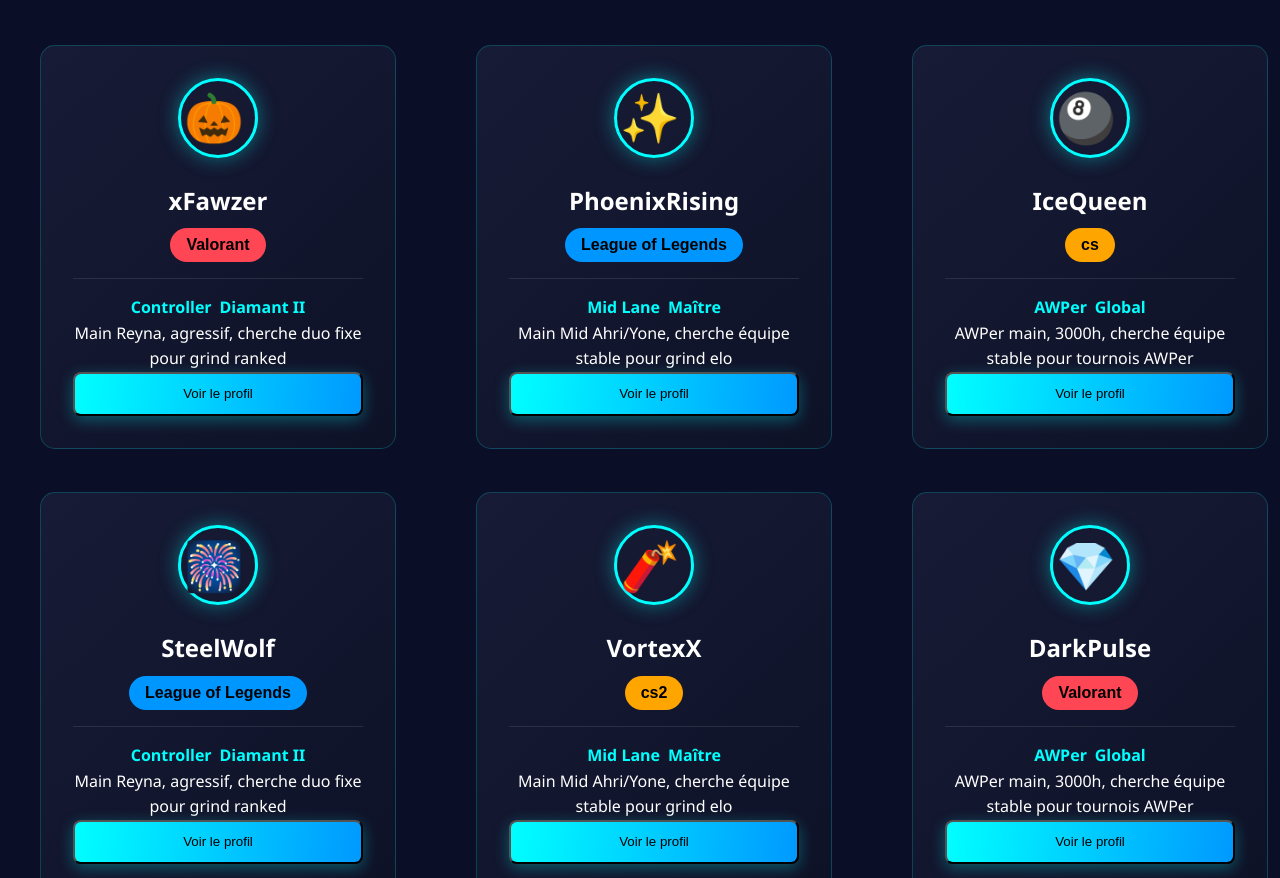
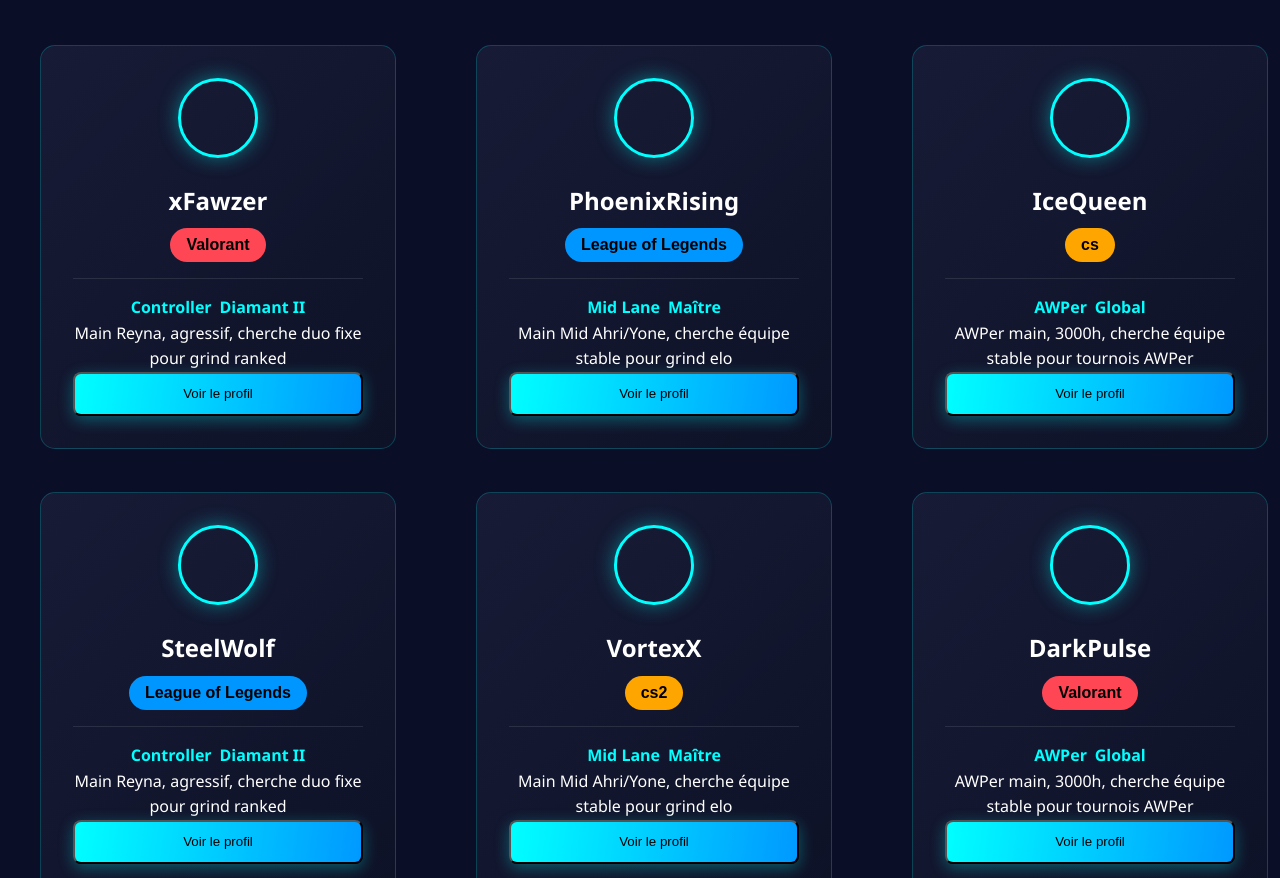
Before and after one commit to MohamedBoussouir/TeamUp.gg, a plain HTML site: page index.html in a window 1280 px wide. Shown: the part 1716-2594 px from the top of the page. Drawn offline with Linux system fonts and the light colour scheme.

```diff
--- a/index.html
+++ b/index.html
@@ -123,7 +123,7 @@
         <div class="teams-grid">
             <!-- 1 -->
             <article class="team-card">
-                <div class="team-logo">🎃</div>
+                <div class="team-logo"></div>
                 <h3 class="team-name">xFawzer</h3>
                 <div><button href="Tournois.html" class="profil-Valorant">Valorant</button></div>
                 <div class="team-stats">
@@ -137,7 +137,7 @@
             </article>
             <!-- 2 -->
             <article class="team-card">
-                <div class="team-logo">✨</div>
+                <div class="team-logo"></div>
                 <h3 class="team-name">PhoenixRising</h3>
                 <div><button href="Tournois.html" class="profil-lol">League of Legends</button></div>
                 <div class="team-stats">
@@ -151,7 +151,7 @@
             </article>
             <!-- 3 -->
             <article class="team-card">
-                <div class="team-logo">🎱</div>
+                <div class="team-logo"></div>
                 <h3 class="team-name">IceQueen</h3>
                 <div><button href="Tournois.html" class="profil-cs2">cs</button></div>
                 <div class="team-stats">
@@ -165,7 +165,7 @@
             </article>
             <!-- 4 -->
             <article class="team-card">
-                <div class="team-logo">👑</div>
+                <div class="team-logo"></div>
                 <h3 class="team-name">NeonBlade</h3>
                 <div><button href="Tournois.html" class="profil-Valorant">Valorant</button></div>
                 <div class="team-stats">
@@ -185,7 +185,7 @@
         <div class="teams-grid">
             <!-- 1 -->
             <article class="team-card">
-                <div class="team-logo">🎆</div>
+                <div class="team-logo"></div>
                 <h3 class="team-name">SteelWolf</h3>
                 <div><button href="Tournois.html" class="profil-lol">League of Legends</button></div>
                 <div class="team-stats">
@@ -199,7 +199,7 @@
             </article>
             <!-- 2 -->
             <article class="team-card">
-                <div class="team-logo">🧨</div>
+                <div class="team-logo"></div>
                 <h3 class="team-name">VortexX</h3>
                 <div><button href="Tournois.html" class="profil-cs2">cs2</button></div>
                 <div class="team-stats">
@@ -213,7 +213,7 @@
             </article>
             <!-- 3 -->
             <article class="team-card">
-                <div class="team-logo">💎</div>
+                <div class="team-logo"></div>
                 <h3 class="team-name">DarkPulse</h3>
                 <div><button href="Tournois.html" class="profil-Valorant">Valorant</button></div>
                 <div class="team-stats">
@@ -227,7 +227,7 @@
             </article>
             <!-- 4 -->
             <article class="team-card">
-                <div class="team-logo">🥉</div>
+                <div class="team-logo"></div>
                 <h3 class="team-name">FrostByte</h3>
                 <div><button href="Tournois.html" class="profil-lol">League of Legends</button></div>
                 <div class="team-stats">
```
